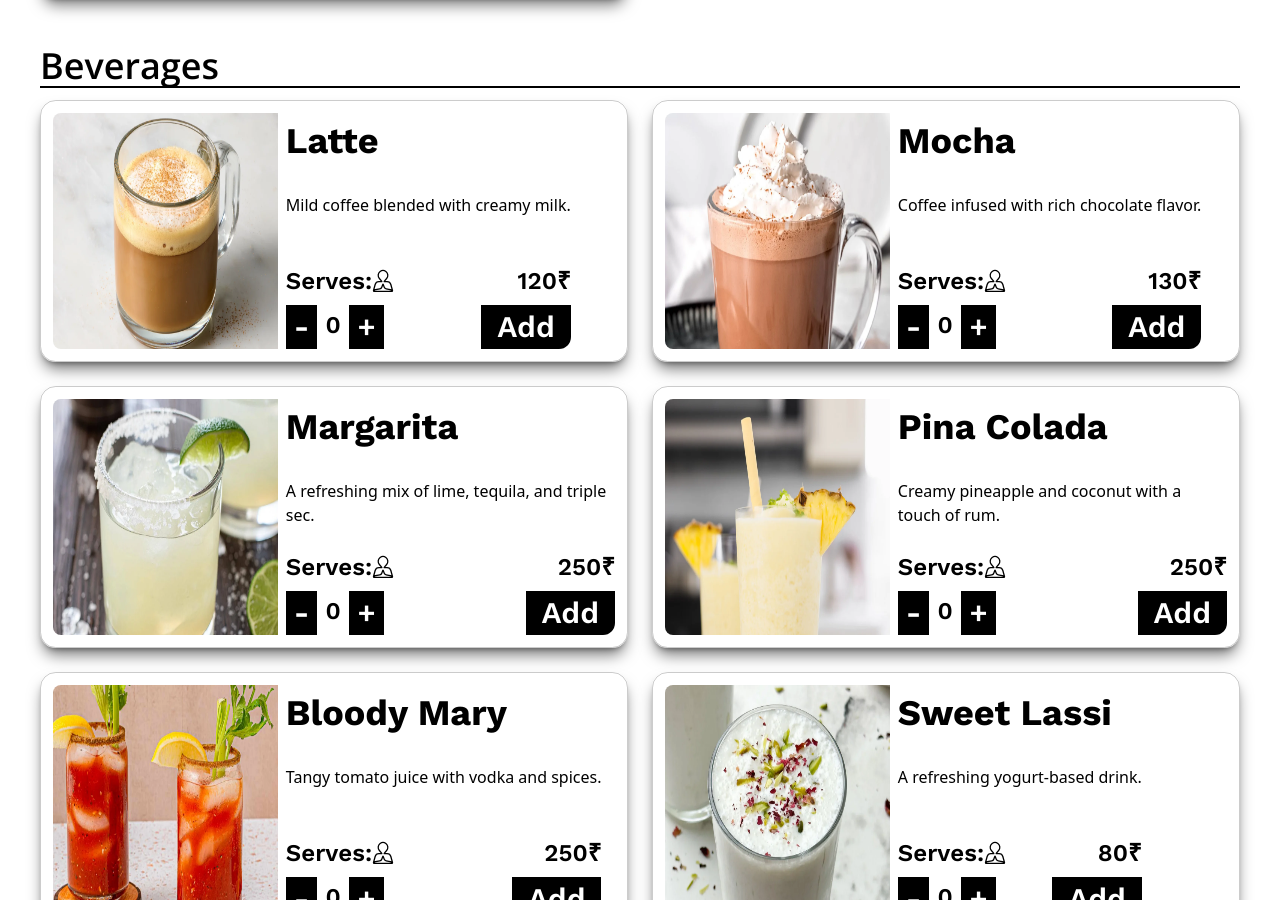
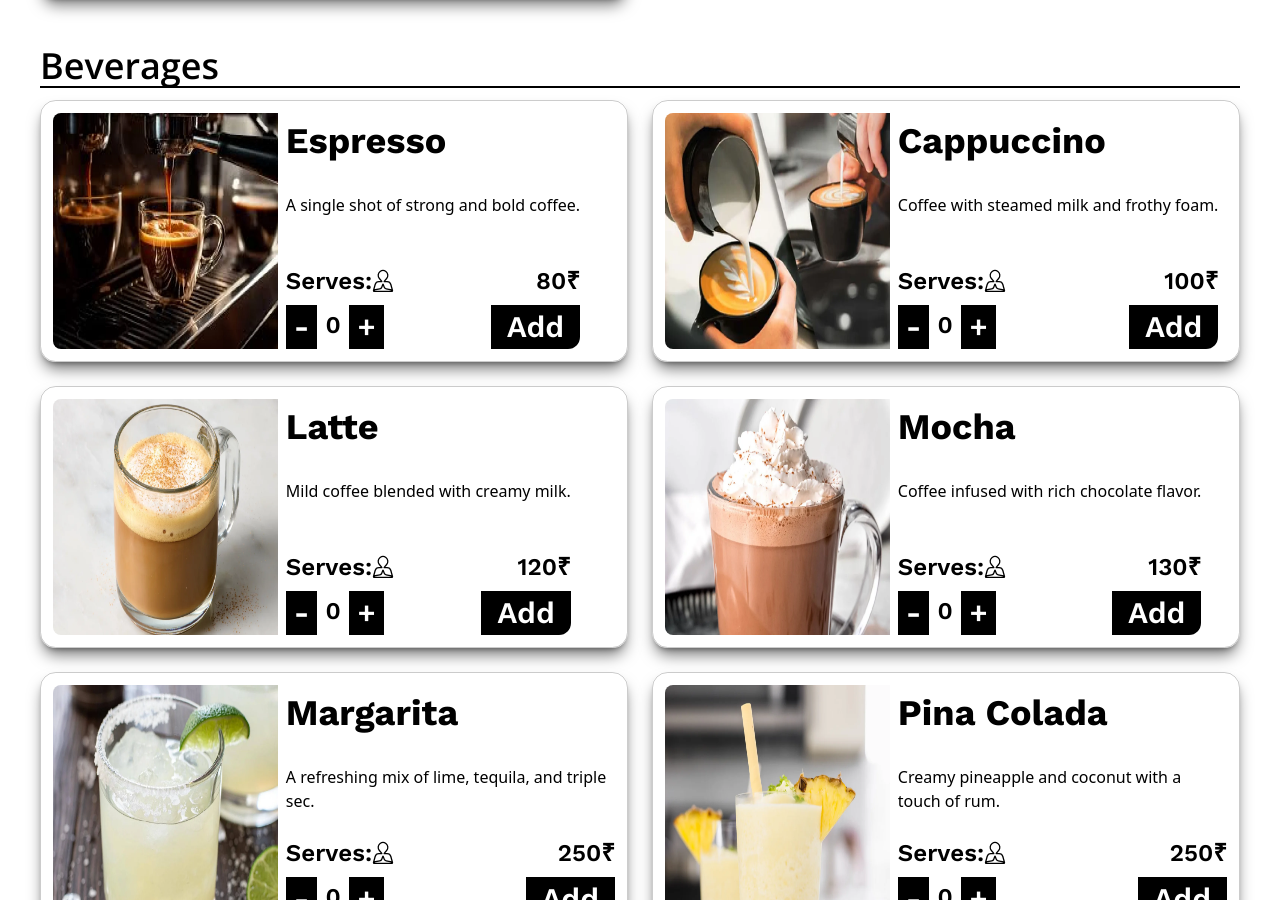
Before and after one commit to YUGE0/Food-House, a Next.js app: page /menu in a window 1280 px wide. Shown: the part 10088-10988 px from the top of the page. Built offline with nearby package versions, Linux system fonts and the light colour scheme; no server answers; the database is empty.

Commit message:
MenuD modified

```diff
--- a/app/ApiDemo/MenuD.ts
+++ b/app/ApiDemo/MenuD.ts
@@ -121,6 +121,8 @@ const menu: Menu[] = [
     {
         category: "Beverages",
         dishes: [
+          { id: 72, img: "Espresso.webp", name: "Espresso", detail: "A single shot of strong and bold coffee.", serve: 1, price: 80 },
+          { id: 73, img: "Cappuccino.webp", name: "Cappuccino", detail: "Coffee with steamed milk and frothy foam.", serve: 1, price: 100 },
           { id: 74, img: "Latte.webp", name: "Latte", detail: "Mild coffee blended with creamy milk.", serve: 1, price: 120 },
           { id: 75, img: "Mocha.webp", name: "Mocha", detail: "Coffee infused with rich chocolate flavor.", serve: 1, price: 130 },
           { id: 76, img: "Margarita.webp", name: "Margarita", detail: "A refreshing mix of lime, tequila, and triple sec.", serve: 1, price: 250 },
```
